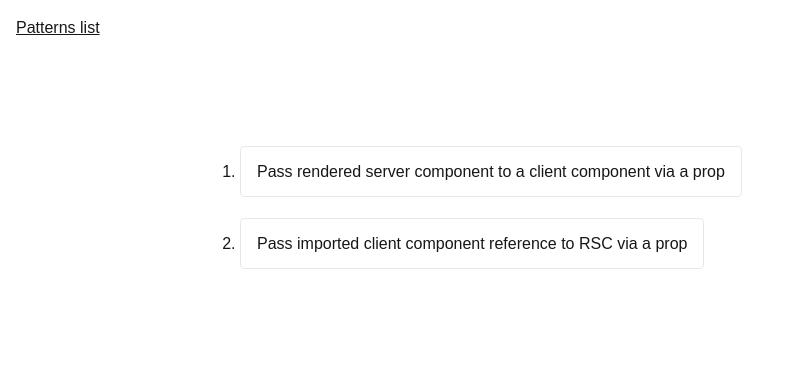
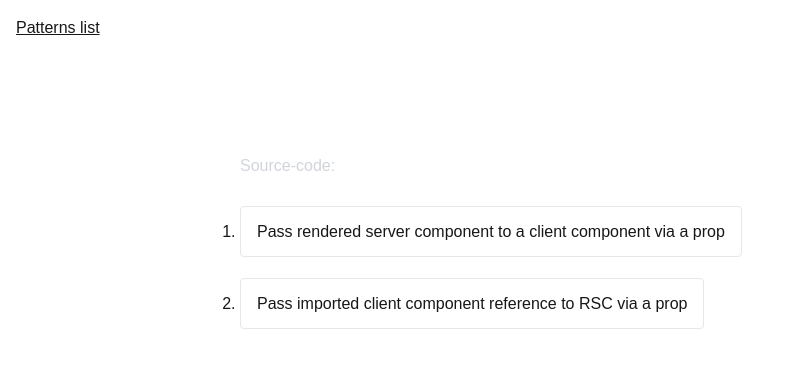
Before and after one commit to etabits/nextjs-rsc-patterns, a Next.js app: page / in a window 1280 px wide. Shown: the top 368 px of the page, without its empty margins (0-788 px from the left). Built offline with nearby package versions, Linux system fonts and the light colour scheme.

Commit message:
link to source code

```diff
--- a/src/app/page.tsx
+++ b/src/app/page.tsx
@@ -6,6 +6,15 @@ export default function Home() {
     <div>
       <div className="prose prose-invert">
         <h1>RSCs &lt;-&gt; Client Components Patterns</h1>
+        <p>
+          Source-code:{" "}
+          <a
+            href="https://github.com/etabits/nextjs-rsc-patterns"
+            target="_blank"
+          >
+            etabits/nextjs-rsc-patterns
+          </a>
+        </p>
       </div>
       <Suspense fallback={"Loading patterns..."}>
         <PatternsList />
```
